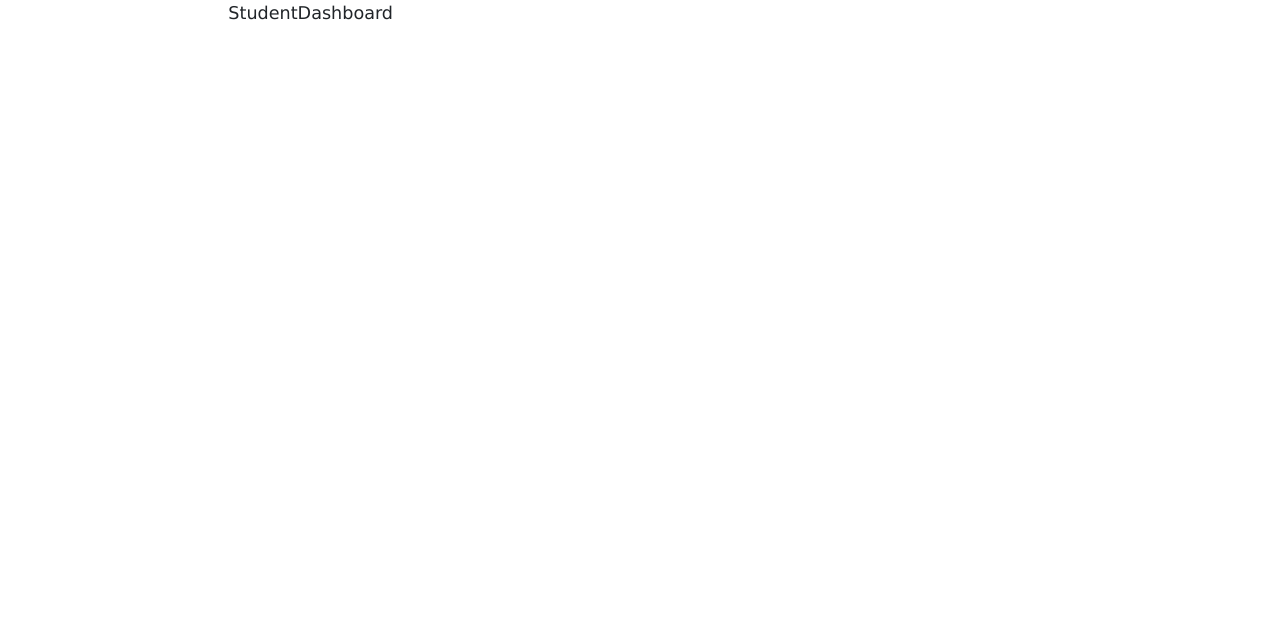
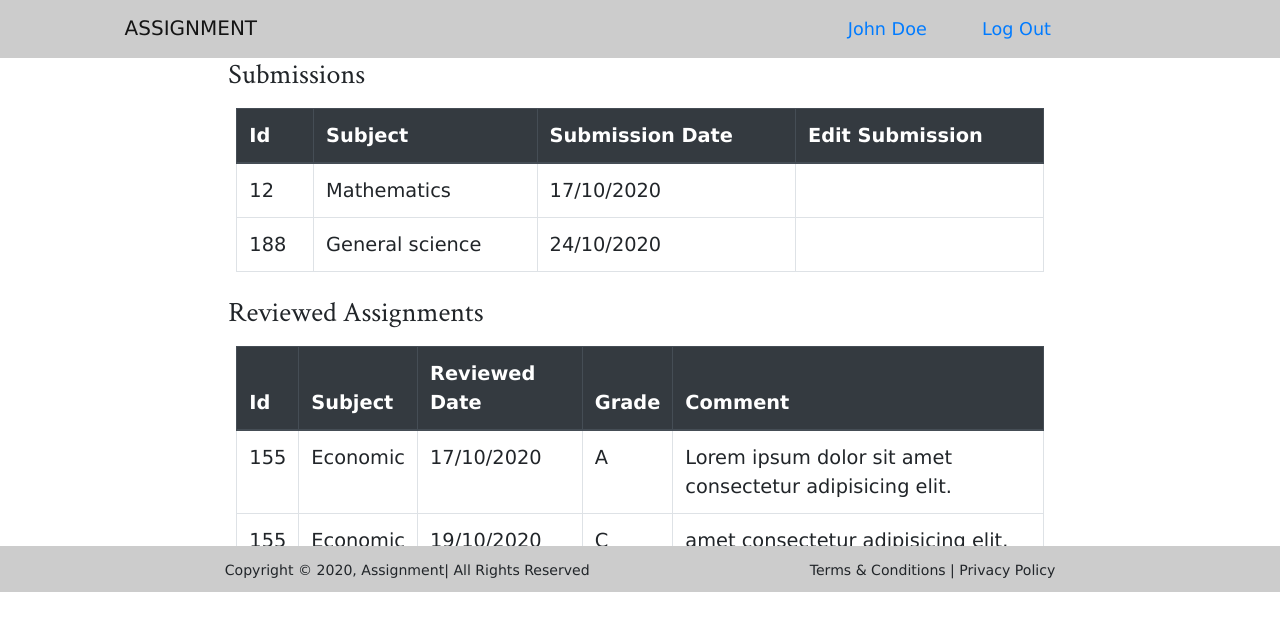
Before and after one commit to is-ma-eel/web-edu-43, a React (Create React App) app: page /studentdashboard in a window 1280 px wide. Shown: the top 630 px of the page. Built offline with nearby package versions, Linux system fonts and the light colour scheme; the HTML template or start-up script is replaced by a standard one.

Commit message:
Feat: Create <StudentDashboard />

```diff
--- a/src/components/Dashboards/StudentDashboard.js
+++ b/src/components/Dashboards/StudentDashboard.js
@@ -1,7 +1,38 @@
 import React from 'react';
+import Footer from '../layout/Footer';
+import Navbar from '../layout/Navbar';
+import dbdata from '../utils/data.json';
+import schema from '../utils/studentSchema.json';
+import Table from './Table';
 
 const StudentDashboard = () => {
-  return <p>StudentDashboard</p>;
+  console.log(schema);
+  return (
+    <div>
+      <Navbar />
+      <div>
+        <h3>Submissions</h3>
+      </div>
+      <div className="container p-2">
+        <div className="row">
+          <div className="col">
+            <Table headers={Object.keys(schema.submissionSchema)} rows={dbdata[0].submission} />
+          </div>
+        </div>
+      </div>
+      <div>
+        <h3>Reviewed Assignments</h3>
+      </div>
+      <div className="container p-2">
+        <div className="row">
+          <div className="col">
+            <Table headers={Object.keys(schema.reviewedSchema)} rows={dbdata[0].reviewed} />
+          </div>
+        </div>
+      </div>
+      <Footer />
+    </div>
+  );
 };
 
 export default StudentDashboard;
--- a/src/components/layout/WelcomePage.js
+++ b/src/components/layout/WelcomePage.js
@@ -32,7 +32,7 @@ const WelcomePage = () => {
       </section>
       {/* add sign up & sign in only if we are in welcome page*/}
       {location.pathname === '/' && (
-        <div className="sign d-flex justify-content-around mb-3">
+        <div className="d-flex justify-content-around mb-3">
           <Link to="/signup" className="sign-up btn btn-secondary btn-lg">
             Sign up
           </Link>
--- a/src/components/utils/data.json
+++ b/src/components/utils/data.json
@@ -4,7 +4,41 @@
     "Student's Name": "Jane Doe",
     "Subject": "Mathematics",
     "Submission Date": "17/10/2020",
-    "Add Grade": ""
+    "Add Grade": "",
+    "submission": [
+      {
+        "Id": "12",
+        "Subject": "Mathematics",
+        "Submission Date": "17/10/2020",
+        "message": "I have submit my assignment at this link ......",
+        "attachments": "-"
+      },
+      {
+        "Id": "188",
+        "Subject": "General science ",
+        "Submission Date": "24/10/2020",
+        "message": "I have submit my assignment at this link ......",
+        "attachments": "-"
+      }
+    ],
+    "reviewed": [
+      {
+        "Id": "155",
+        "Subject": "Economic",
+        "Reviewed Date": "17/10/2020",
+        "Grade": "A",
+        "Comment": "Lorem ipsum dolor sit amet consectetur adipisicing elit.",
+        "attachments": "-"
+      },
+      {
+        "Id": "155",
+        "Subject": "Economic",
+        "Reviewed Date": "19/10/2020",
+        "Grade": "C",
+        "Comment": "amet consectetur adipisicing elit.",
+        "attachments": "-"
+      }
+    ]
   },
   {
     "id": "2",
--- /dev/null
+++ b/src/components/utils/studentSchema.json
@@ -0,0 +1,15 @@
+{
+  "submissionSchema": {
+    "Id": "",
+    "Subject": "",
+    "Submission Date": "",
+    "Edit Submission": ""
+  },
+  "reviewedSchema": {
+    "Id": "",
+    "Subject": "",
+    "Reviewed Date": "",
+    "Grade": "",
+    "Comment": ""
+  }
+}
```
Also changed, not shown: src/components/utils/schema.json (line endings or trailing spaces).
